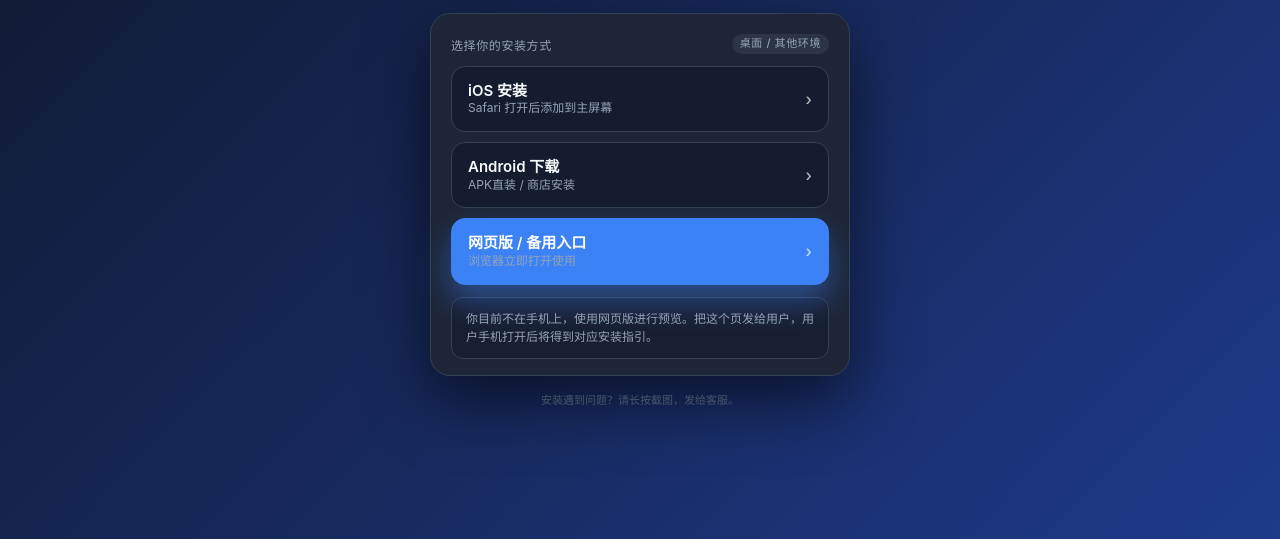
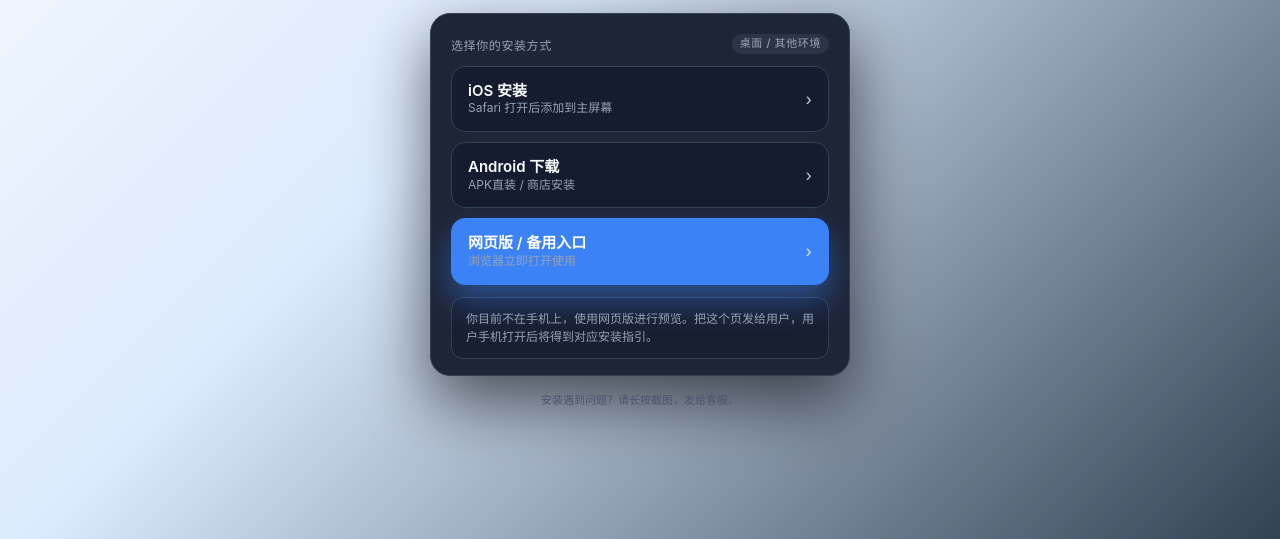
Before and after one commit to linmeimei6777/linkflow-mvp, a plain HTML site: page index.html in a window 1280 px wide. Shown: the part 261-800 px from the top of the page. Drawn offline with Linux system fonts and the light colour scheme.

Commit message:
Update index.html

```diff
--- a/index.html
+++ b/index.html
@@ -41,9 +41,9 @@
   margin: 0;
 
   /* 这里是关键变化，原来是 background-color: var(--bg); */
-  background: var(--bg);
-  background-attachment: fixed;
-  background-size: cover;
+  background: linear-gradient(135deg, #f8fafc 0%, #dbeafe 40%, #334155 100%);
+background-attachment: fixed;
+background-size: cover;
 
   color: var(--text-main);
   font-family: -apple-system, BlinkMacSystemFont, "SF Pro Text", "Segoe UI", Roboto, Helvetica, Arial, sans-serif;
```
